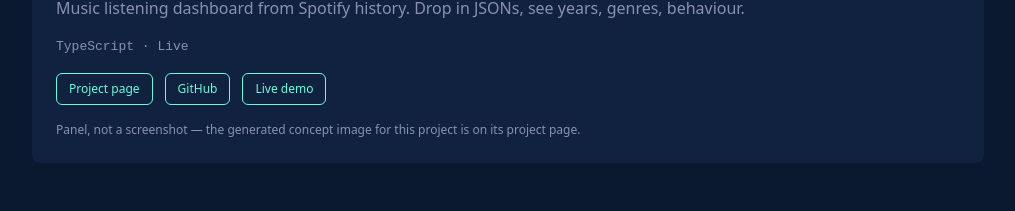
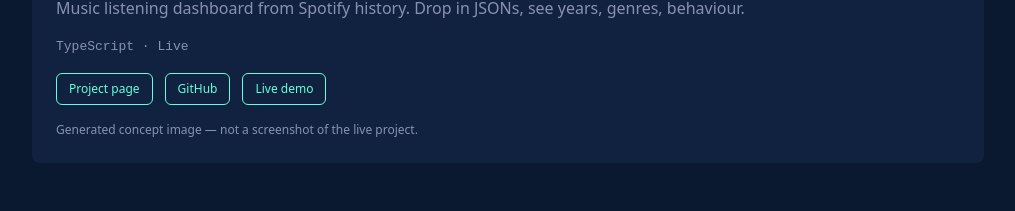
Before and after one commit to agenticjess-star/labs-showcase, a Next.js app: page /variants/a in a window 1280 px wide. Shown: the part 1399-1610 px from the top of the page, without its empty margins (132-1147 px from the left). Built offline with nearby package versions, Linux system fonts and the light colour scheme; no server answers; the database is empty.

Commit message:
Fix stale featured caption in variant A now that images render

```diff
--- a/app/variants/a/page.tsx
+++ b/app/variants/a/page.tsx
@@ -74,7 +74,7 @@ export default async function VariantA({ searchParams }: { searchParams?: { q?:
                 <Button variant="outline" size="sm" style={{ background: "transparent", color: "#64ffda", borderColor: "#64ffda" }} asChild><a href={p.github_url}>GitHub</a></Button>
                 {p.live_url ? <Button variant="outline" size="sm" style={{ background: "transparent", color: "#64ffda", borderColor: "#64ffda" }} asChild><a href={p.live_url}>Live demo</a></Button> : null}
               </div>
-              <p style={{ color: "#8892b0", fontSize: 12 }}>Panel, not a screenshot — the generated concept image for this project is on its project page.</p>
+              <p style={{ color: "#8892b0", fontSize: 12 }}>Generated concept image — not a screenshot of the live project.</p>
             </article>
           ))}
         </section>
```
